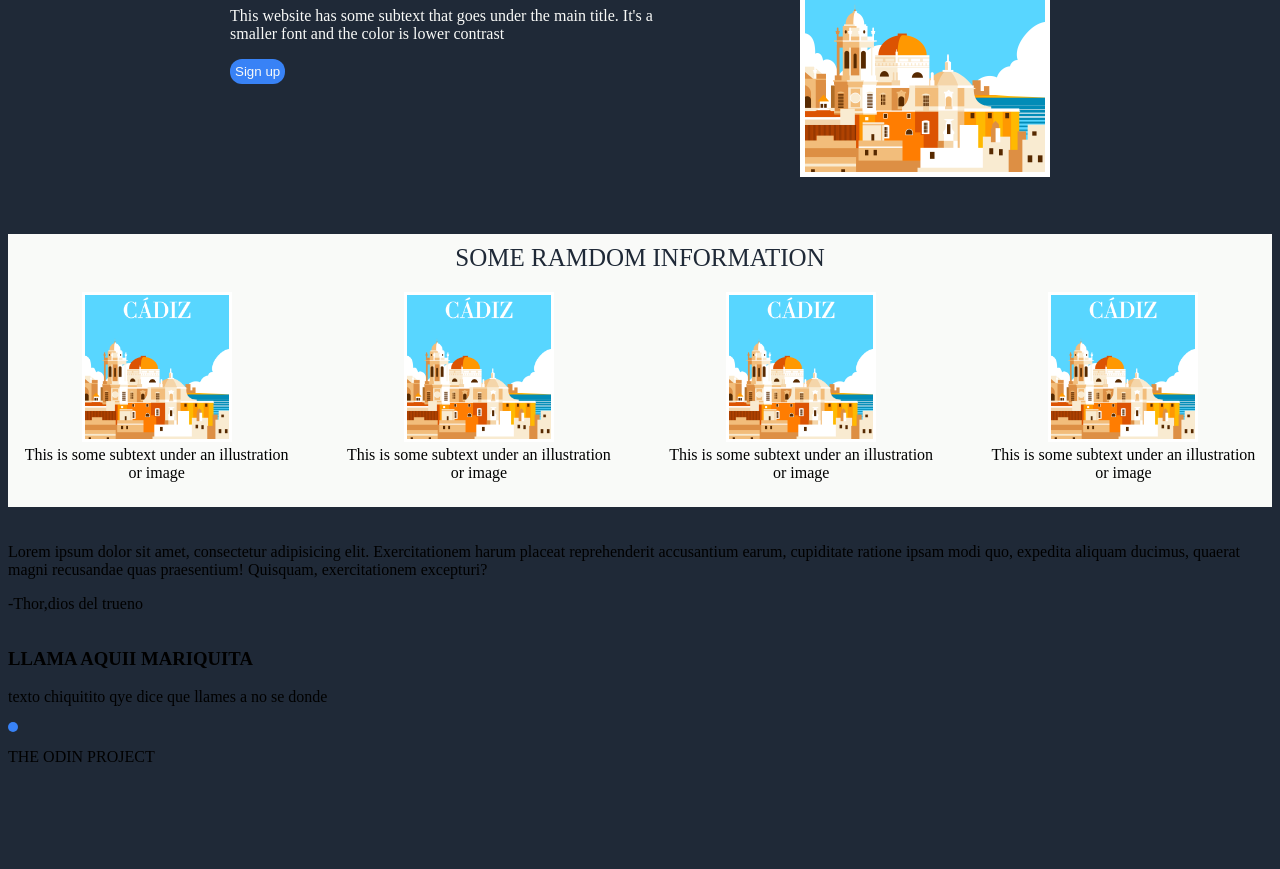
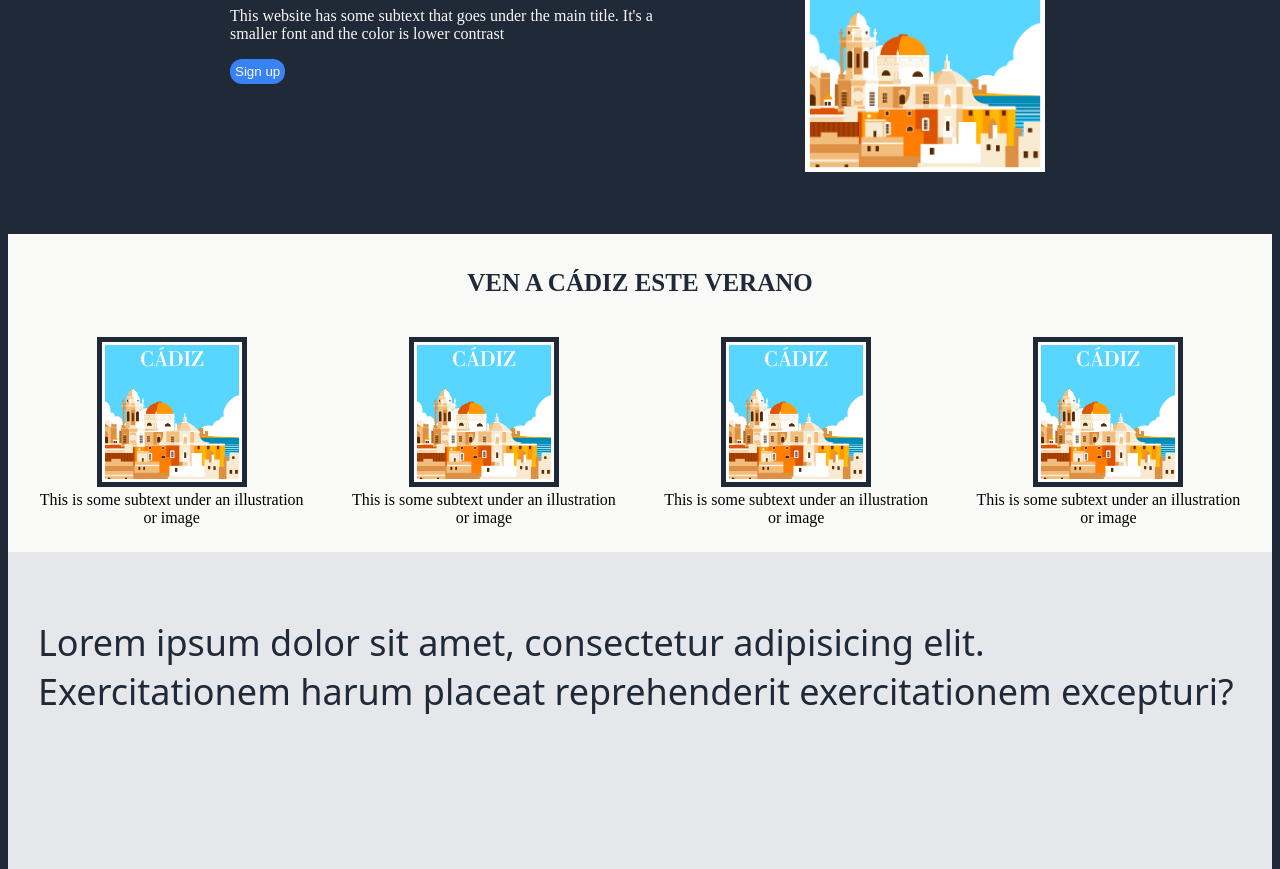
Before and after one commit to Robertoww/web, a plain HTML site: page WEB/index.html in a window 1280 px wide. Shown: the part 208-1077 px from the top of the page. Before the commit the page ends 998 px from the top, so only its background shows below. Drawn offline with Linux system fonts and the light colour scheme.

Commit message:
YA tiene forma COJONES

```diff
--- a/WEB/index.html
+++ b/WEB/index.html
@@ -33,7 +33,7 @@
             <img src="../WEB/images/Cadiz.jpg" width="250" height="250">
         </div>
     </div>
-    <div class="titulo"> SOME RAMDOM INFORMATION </div>
+    <div class="titulo"> VEN A CÁDIZ ESTE VERANO</div>
     <div class="Parte2">
         <div>
             <img src="../WEB/images/Cadiz.jpg" width="150" height="150" alt="cadi">
@@ -61,14 +61,14 @@
 
 
         <div class="parrafo">
-            <p>Lorem ipsum dolor sit amet, consectetur adipisicing elit. Exercitationem harum placeat
-                reprehenderit accusantium earum, cupiditate ratione ipsam modi quo,
-                expedita aliquam ducimus, quaerat magni recusandae quas praesentium! Quisquam,
+            <p>Lorem ipsum dolor sit amet, consectetur adipisicing elit.
+                Exercitationem harum placeat
+                reprehenderit
                 exercitationem excepturi?</p>
         </div>
 
 
-        <div class="parrafo-autor">
+        <div class="autor">
             <p>-Thor,dios del trueno</p>
         </div>
 
--- a/WEB/styles.css
+++ b/WEB/styles.css
@@ -22,16 +22,19 @@ a:visited {
     color: #f9faf8;
     font-size: 24px;
 }
-.first-header{
+
+.first-header {
     color: #f9faf8;
     font-weight: 900;
 }
-.first-header-subtext{
+
+.first-header-subtext {
     color: #f9faf8;
     font-weight: 100;
     font-size: medium;
 }
-button{
+
+button {
     color: #f9faf8;
     border-radius: 12px;
     background-color: #3882f6;
@@ -40,6 +43,10 @@ button{
     display: flex;
 
 }
+img {
+    border: 5px solid #1f2937;
+}
+
 .header,
 .logo,
 .links {
@@ -66,23 +73,45 @@ button{
     width: 470px;
     padding-bottom: 100px;
 }
+
 .titulo {
     margin-top: 50px;
     padding: 10px;
+    padding-top: 35px;
     justify-content: center;
     display: flex;
     color: #1f2937;
     background-color: #f9faf8;
     font-size: 25px;
+    font-weight: bolder;
 
 }
+
 .Parte2 {
-    padding: 10px;
+    padding: 30px;
     background-color: #f9faf8;
     display: flex;
     justify-content: center;
     text-align: center;
     gap: 45px;
-    margin-bottom: 20px;
     padding-bottom: 25px;
 }
+
+.parte3 {
+    flex-direction: column;
+    justify-content: center;
+    align-items: flex-end;
+    gap: 120px;
+    display: flex;
+    background-color: #e5e7eb;
+    padding: 30px;
+}
+
+.parrafo {
+    color: #1f2937;
+    font-size: 36px;
+    font-family: system-ui, -apple-system, BlinkMacSystemFont, 'Segoe UI', Roboto, Oxygen, Ubuntu, Cantarell, 'Open Sans', 'Helvetica Neue', sans-serif;
+}
+.autor {
+    font-size: 25px;
+}
```
